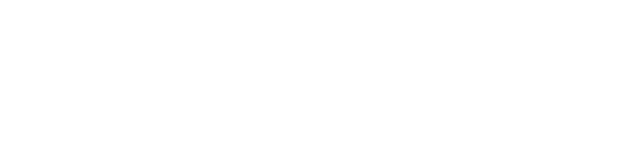
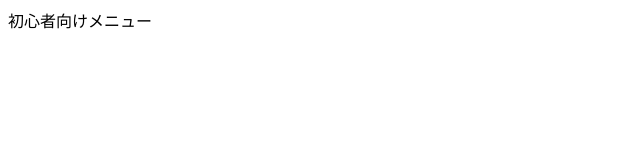
Before and after one commit to shira2515/beginnermenu, a plain HTML site: page home.html in a window 1280 px wide. Shown: the whole page, without its empty margins (0-640 px from the left). Drawn offline with Linux system fonts and the light colour scheme.

Commit message:
Update home.html

```diff
--- a/home.html
+++ b/home.html
@@ -5,6 +5,6 @@
   <meta charset="UTF-8">
  </head>
  <body>
-   <a herf="beginner.html"></a>
+   <a herf="beginner.html">初心者向けメニュー</a>
  </body>
 </html>
```
